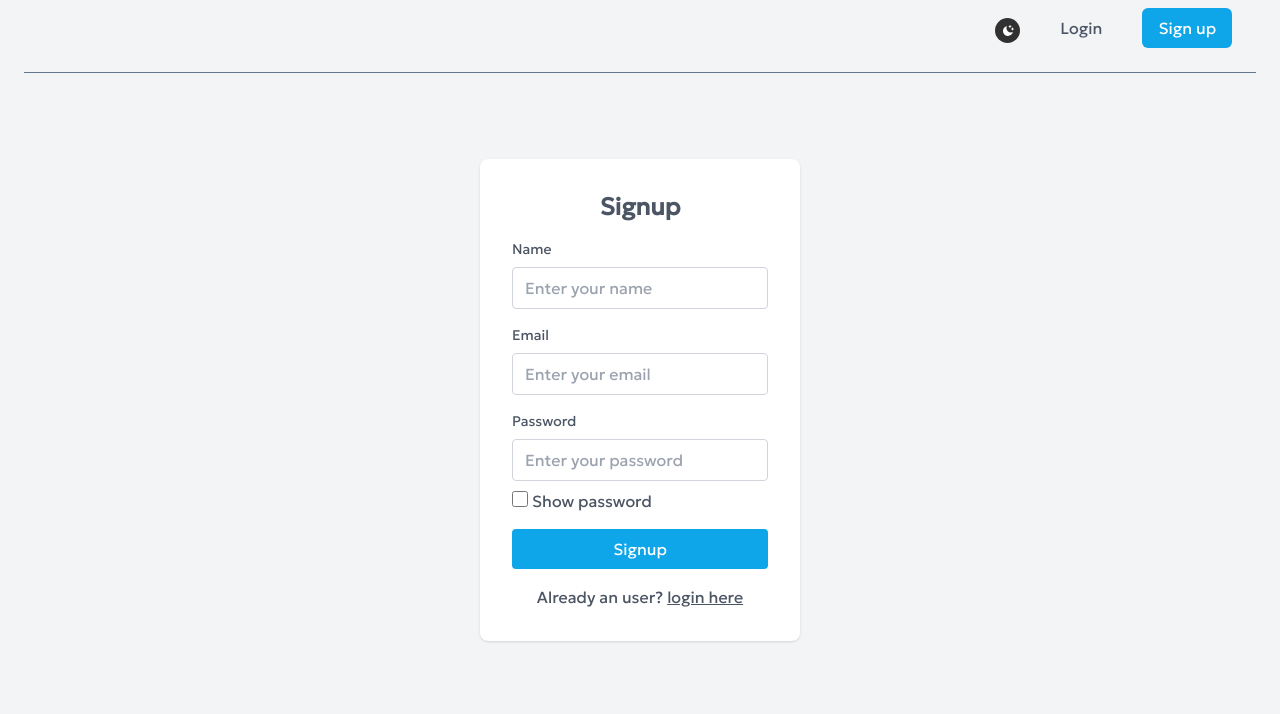
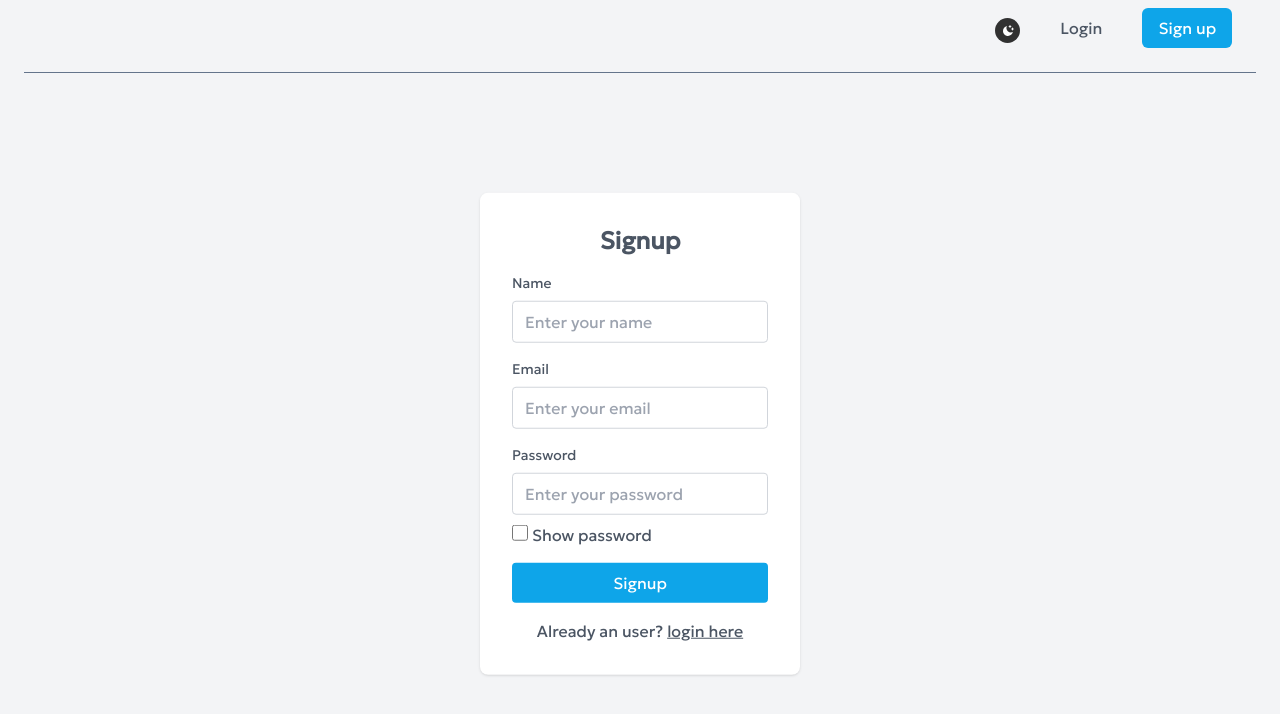
Before and after one commit to araviindm/bookstore-fe, a Next.js app: page /signup in a window 1280 px wide. Shown: the top 714 px of the page. Built offline with nearby package versions, Linux system fonts and the light colour scheme.

Commit message:
minor fix

```diff
--- a/app/signup/page.jsx
+++ b/app/signup/page.jsx
@@ -51,7 +51,11 @@ const Signup = () => {
     <>
       <NavBar />
       <div className="flex items-center justify-center h-4/5">
-        <div className="absolute flex-shrink-0 p-8 transform -translate-x-1/2 -translate-y-1/2 bg-white rounded-lg shadow w-80 top-1/2 left-1/2 dark:bg-gray-800">
+        <div
+          className={`absolute flex-shrink-0 px-8 transform -translate-x-1/2 bg-white rounded-lg shadow -translate-y-[43%] w-80 top-1/2 left-1/2 dark:bg-gray-800 ${
+            !nameError && !emailError && !passwordError ? "py-8" : "py-4"
+          }`}
+        >
           <h2 className="mb-4 text-2xl font-bold text-center ">Signup</h2>
           <form onSubmit={handleSubmit}>
             <div className="mb-4">
```
